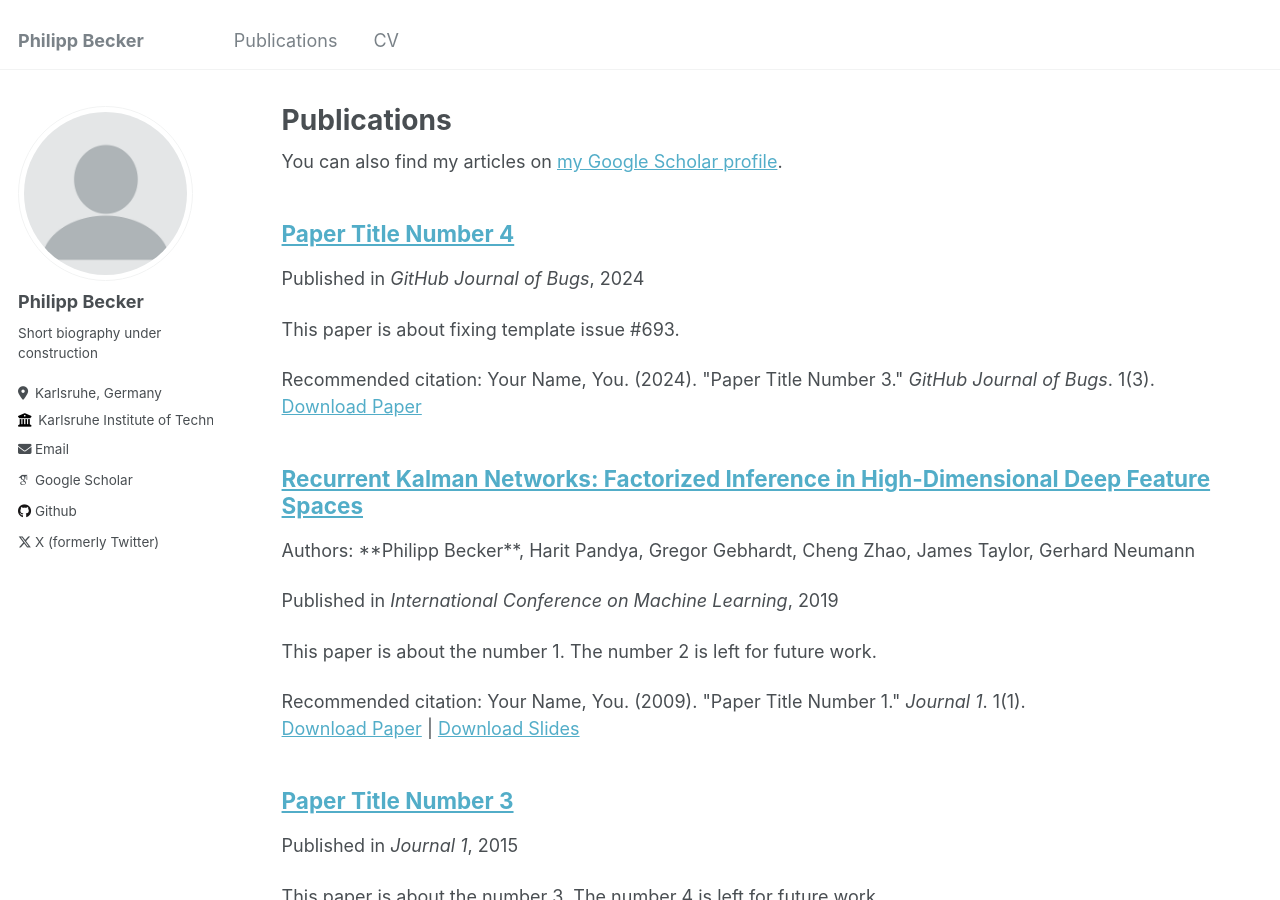
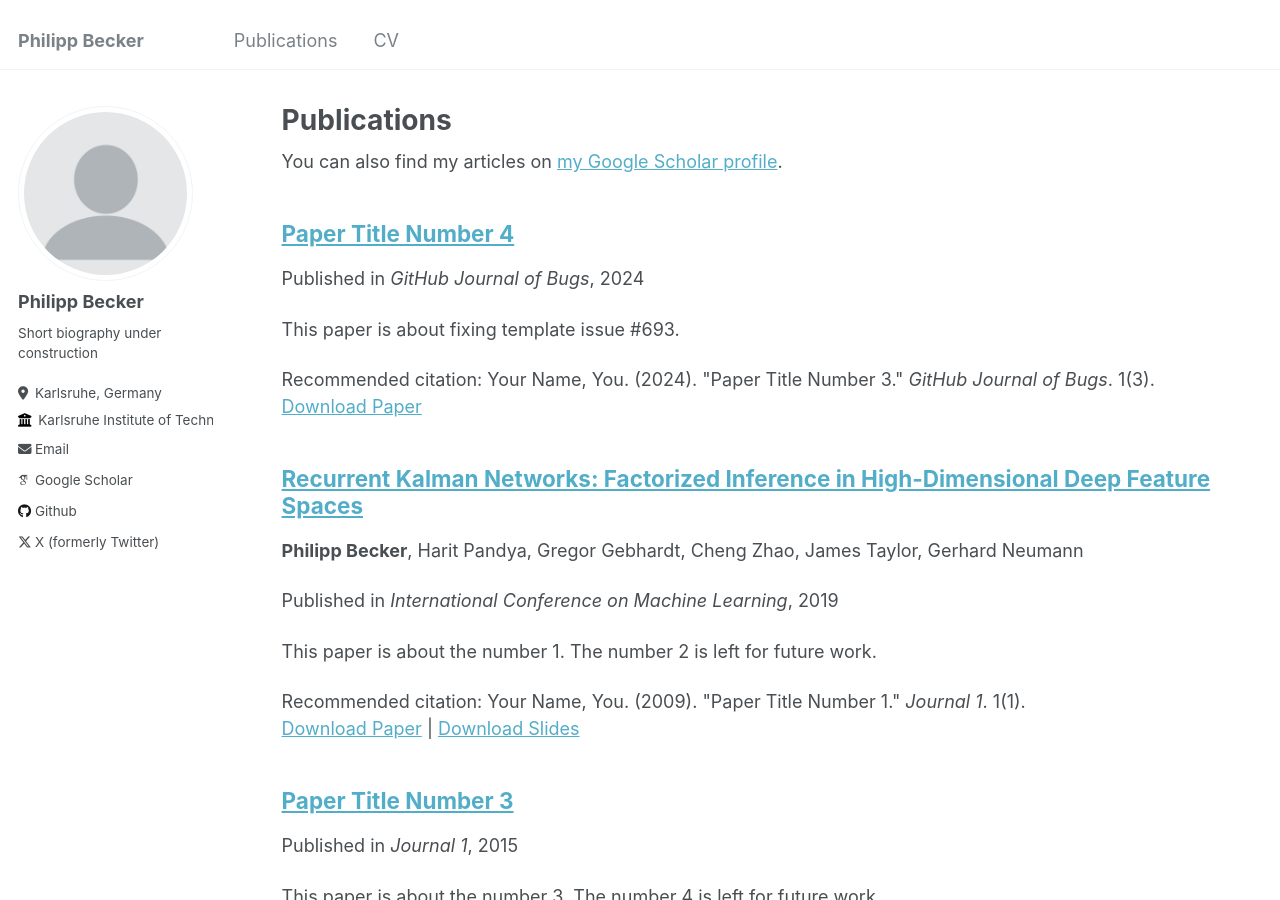
Before and after one commit to pbecker93/pbecker93.github.io, a Jekyll site: the page built from _pages/publications.md, in a window 1280 px wide and 900 px high. Built offline with Jekyll 4.4.1, drawn with Linux system fonts in a browser that asks for light colours; some web fonts are replaced.

Commit message:
bold authors

```diff
--- a/_includes/archive-single-publication.html
+++ b/_includes/archive-single-publication.html
@@ -39,7 +39,7 @@
     {% endif %}
 
     {% if post.authors %}
-      <p>Authors: {{ post.authors }} </p>
+      <p> {{ post.authors }} </p>
       {% endif %}
 
       <p>Published in <i>{{ post.venue }}</i>, {{ post.date | default: "1900-01-01" | date: "%Y" }} </p>
```
Also changed, not shown: _publications/2019-01-RKN.md (+1 -1 lines).
